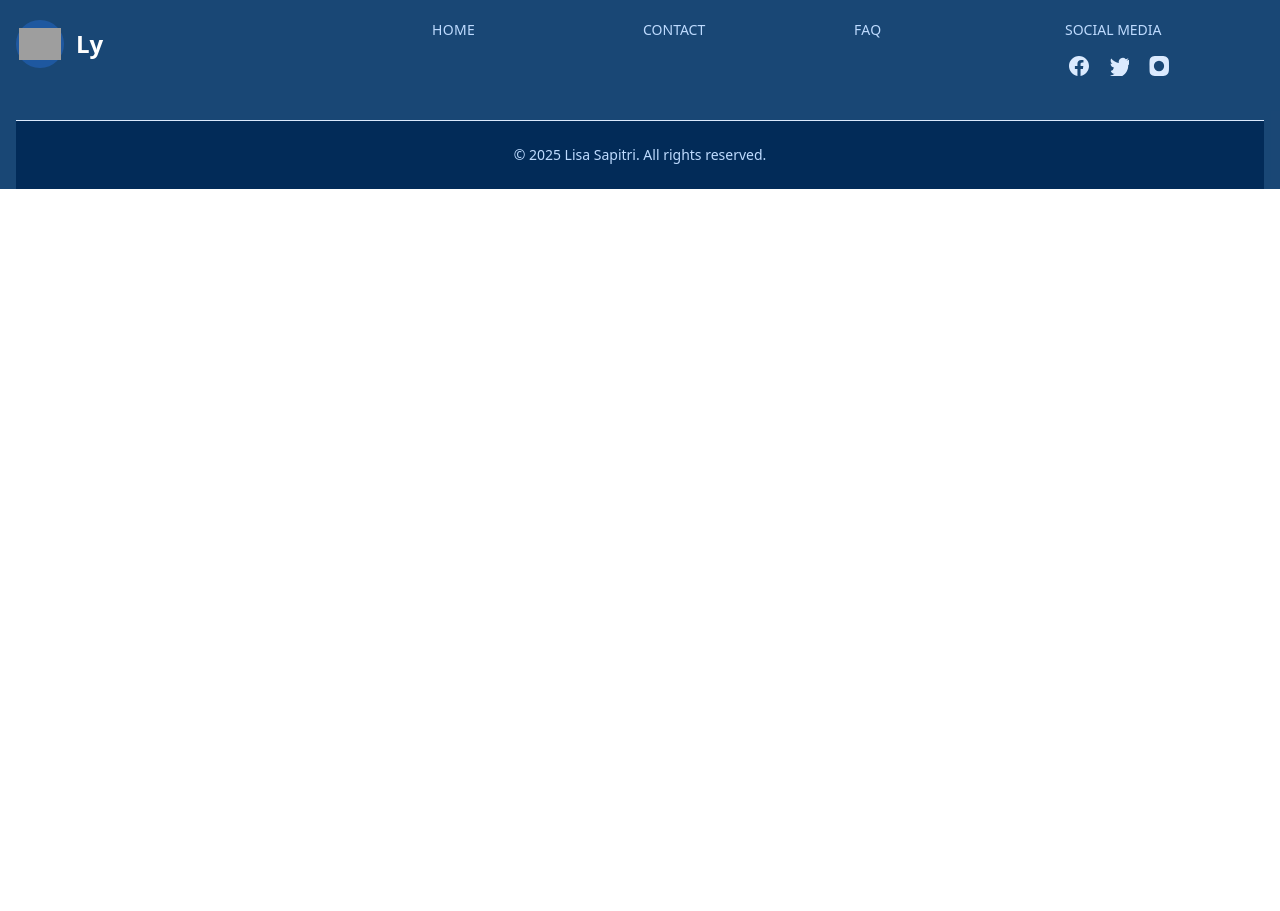
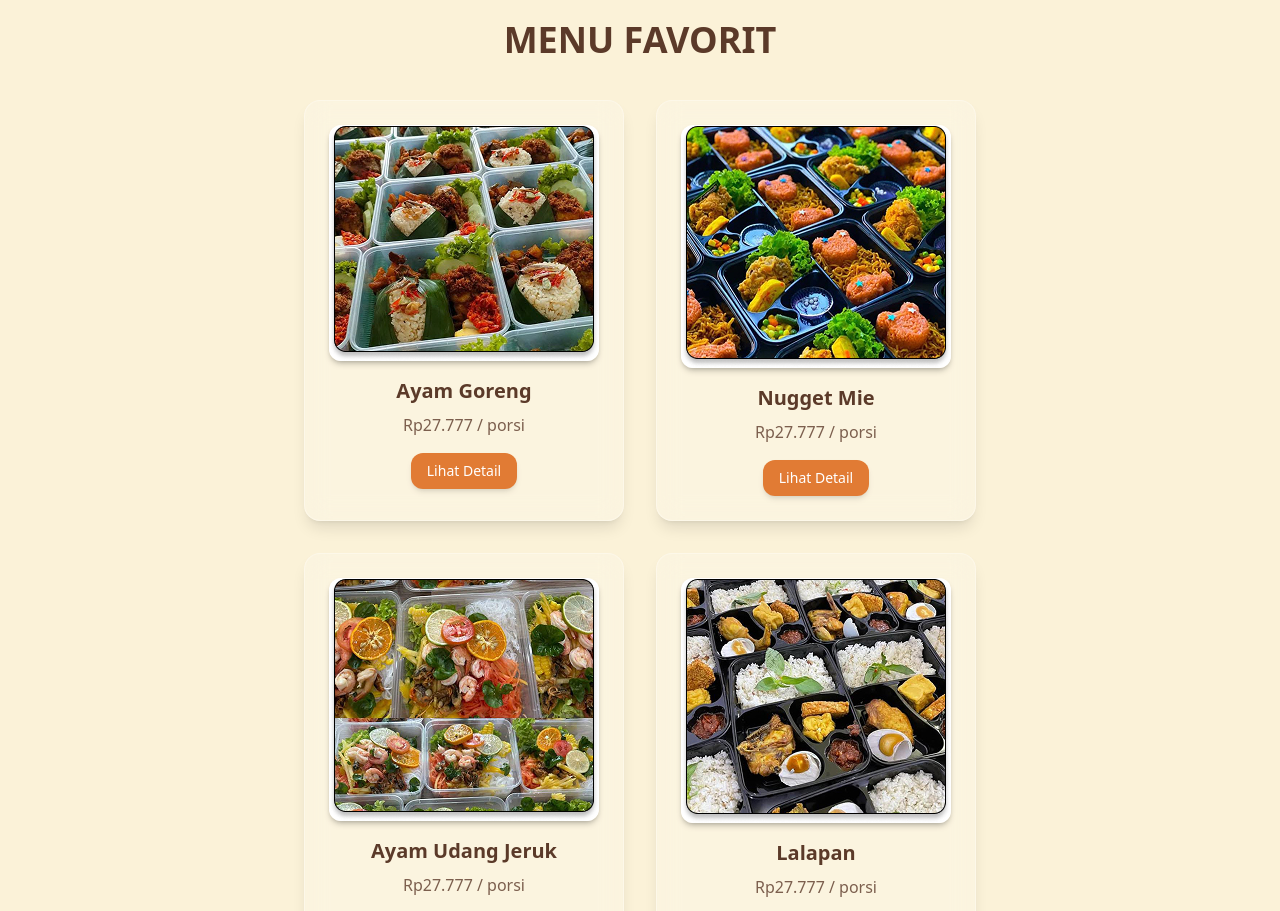
Before and after one commit to lisaaly9/Catering-Website, a Vue app: page / in a window 1280 px wide. Shown: the part 1160-2071 px from the top of the page. Before the commit the page ends 1349 px from the top, so only its background shows below. Built offline with nearby package versions, Linux system fonts and the light colour scheme; grey boxes are pictures that could not be loaded.

Commit message:
Tambah component MenuFavorit

```diff
--- /dev/null
+++ b/src/components/MenuFavoritSection.vue
@@ -0,0 +1,64 @@
+<template>
+  <section class="w-full bg-[#FBF2D8] flex flex-col items-center pb-15">
+    <h2 class="text-2xl md:text-4xl font-bold text-[#5B3A29] mb-10 pt-10">MENU FAVORIT</h2>
+    <div class="grid grid-cols-1 md:grid-cols-2 gap-8">
+
+      <!-- Card 1 -->
+      <a href="#"
+        class="p-6 max-w-xs rounded-2xl bg-white/20 backdrop-blur-md border border-white/30 shadow-lg shadow-black/10 hover:shadow-xl hover:shadow-black/20 transition flex flex-col items-center">
+        <img src="../assets/images/makanan/makanan2.jpg"
+          class="rounded-xl shadow-md shadow-black/20 w-full h-auto object-cover"/>
+        <div class="mt-4 text-center">
+          <h4 class="font-bold text-xl text-[#5B3A29]">Ayam Goreng</h4>
+          <p class="mt-2 text-[#5B3A29]/80">Rp27.777 / porsi</p>
+          <div class="mt-4">
+            <button type="button" class="rounded-xl bg-[#E17B34] px-4 py-2 text-sm text-white shadow-md hover:bg-[#cf6f2f] transition">Lihat Detail</button>
+          </div>
+        </div>
+      </a>
+
+      <!-- Card 2 -->
+      <a href="#"
+        class="p-6 max-w-xs rounded-2xl bg-white/20 backdrop-blur-md border border-white/30 shadow-lg shadow-black/10 hover:shadow-xl hover:shadow-black/20 transition flex flex-col items-center">
+        <img src="../assets/images/makanan/makanan6.jpg"
+          class="rounded-xl shadow-md shadow-black/20 w-full h-auto object-cover"/>
+        <div class="mt-4 text-center">
+          <h4 class="font-bold text-xl text-[#5B3A29]">Nugget Mie</h4>
+          <p class="mt-2 text-[#5B3A29]/80">Rp27.777 / porsi</p>
+          <div class="mt-4">
+            <button type="button" class="rounded-xl bg-[#E17B34] px-4 py-2 text-sm text-white shadow-md hover:bg-[#cf6f2f] transition">Lihat Detail</button>
+          </div>
+        </div>
+      </a>
+
+      <!-- Card 3 -->
+      <a href="#"
+        class="p-6 max-w-xs rounded-2xl bg-white/20 backdrop-blur-md border border-white/30 shadow-lg shadow-black/10 hover:shadow-xl hover:shadow-black/20 transition flex flex-col items-center">
+        <img src="../assets/images/makanan/makanan11.jpg"
+          class="rounded-xl shadow-md shadow-black/20 w-full h-auto object-cover"/>
+        <div class="mt-4 text-center">
+          <h4 class="font-bold text-xl text-[#5B3A29]">Ayam Udang Jeruk</h4>
+          <p class="mt-2 text-[#5B3A29]/80">Rp27.777 / porsi</p>
+          <div class="mt-4">
+            <button type="button" class="rounded-xl bg-[#E17B34] px-4 py-2 text-sm text-white shadow-md hover:bg-[#cf6f2f] transition">Lihat Detail</button>
+          </div>
+        </div>
+      </a>
+
+      <!-- Card 4 -->
+      <a href="#"
+        class="p-6 max-w-xs rounded-2xl bg-white/20 backdrop-blur-md border border-white/30 shadow-lg shadow-black/10 hover:shadow-xl hover:shadow-black/20 transition flex flex-col items-center">
+        <img src="../assets/images/makanan/makanan13.jpg"
+          class="rounded-xl shadow-md shadow-black/20 w-full h-auto object-cover"/>
+        <div class="mt-4 text-center">
+          <h4 class="font-bold text-xl text-[#5B3A29]">Lalapan</h4>
+          <p class="mt-2 text-[#5B3A29]/80">Rp27.777 / porsi</p>
+          <div class="mt-4">
+            <button type="button" class="rounded-xl bg-[#E17B34] px-4 py-2 text-sm text-white shadow-md hover:bg-[#cf6f2f] transition">Lihat Detail</button>
+          </div>
+        </div>
+      </a>
+
+    </div>
+  </section>
+</template>
--- a/src/pages/HomePage.vue
+++ b/src/pages/HomePage.vue
@@ -2,6 +2,7 @@
 import Navbar from '../components/Navbar.vue'
 import HeroSection from '../components/HeroSection.vue'
 import WhyChooseUs from '@/components/WhyChooseUs.vue';
+import MenuFavoritSection from '@/components/MenuFavoritSection.vue';
 import Footer from '@/components/Footer.vue';
 </script>
 
@@ -9,5 +10,6 @@ import Footer from '@/components/Footer.vue';
   <Navbar/>
   <HeroSection/>
   <WhyChooseUs/>
+  <MenuFavoritSection/>
   <Footer/>
 </template>
```
